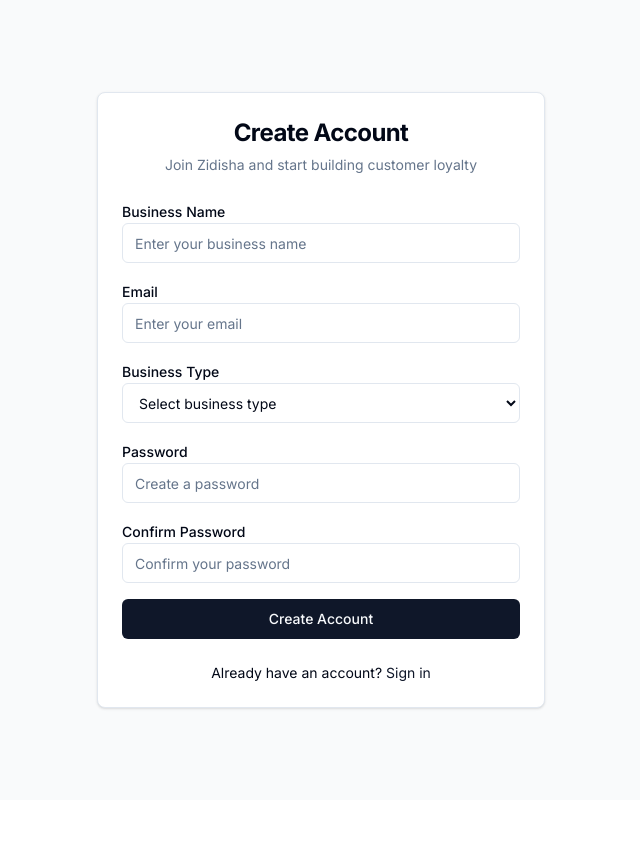
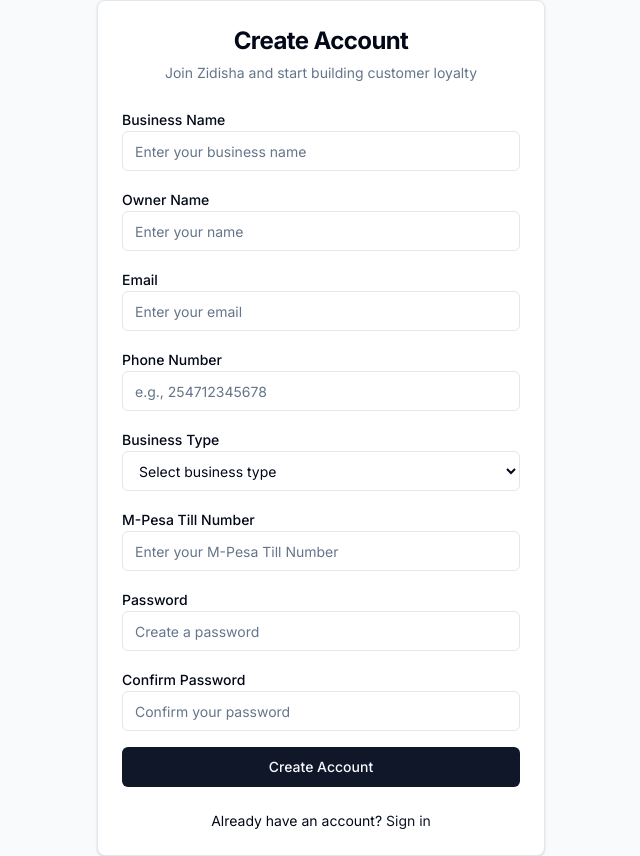
Before and after one commit to theAcer/oops-frontend-fix, a Next.js app: page /register in a window 1280 px wide. Shown: the whole page, without its empty margins (319-959 px from the left). Before the commit the page ends 800 px from the top, so only its background shows below. Built offline with nearby package versions, Linux system fonts and the light colour scheme; no server answers.

Commit message:
[dyad] Fixed merchant registration API mismatch - wrote 2 file(s)

```diff
--- a/src/app/register/page.tsx
+++ b/src/app/register/page.tsx
@@ -11,11 +11,14 @@
 
 export default function RegisterPage() {
   const [formData, setFormData] = useState({
-    name: "",
+    businessName: "", // Renamed from 'name' for clarity
+    ownerName: "", // New field
     email: "",
+    phone: "", // New field
+    businessType: "",
+    mpesaTillNumber: "", // New field
     password: "",
     confirmPassword: "",
-    businessType: "",
   })
   const [error, setError] = useState("")
   const [loading, setLoading] = useState(false)
@@ -38,7 +41,15 @@
     setLoading(true)
 
     try {
-      await register(formData.name, formData.email, formData.password, formData.businessType)
+      await register(
+        formData.businessName,
+        formData.ownerName,
+        formData.email,
+        formData.phone,
+        formData.businessType,
+        formData.mpesaTillNumber,
+        formData.password,
+      )
     } catch (err) {
       setError("Registration failed. Please try again.")
     } finally {
@@ -67,17 +78,32 @@
             )}
 
             <div className="space-y-2">
-              <label htmlFor="name" className="text-sm font-medium">
+              <label htmlFor="businessName" className="text-sm font-medium">
                 Business Name
               </label>
               <Input
-                id="name"
-                name="name"
+                id="businessName"
+                name="businessName"
                 type="text"
-                value={formData.name}
+                value={formData.businessName}
                 onChange={handleChange}
                 required
                 placeholder="Enter your business name"
+              />
+            </div>
+
+            <div className="space-y-2">
+              <label htmlFor="ownerName" className="text-sm font-medium">
+                Owner Name
+              </label>
+              <Input
+                id="ownerName"
+                name="ownerName"
+                type="text"
+                value={formData.ownerName}
+                onChange={handleChange}
+                required
+                placeholder="Enter your name"
               />
             </div>
 
@@ -93,6 +119,21 @@
                 onChange={handleChange}
                 required
                 placeholder="Enter your email"
+              />
+            </div>
+
+            <div className="space-y-2">
+              <label htmlFor="phone" className="text-sm font-medium">
+                Phone Number
+              </label>
+              <Input
+                id="phone"
+                name="phone"
+                type="tel"
+                value={formData.phone}
+                onChange={handleChange}
+                required
+                placeholder="e.g., 254712345678"
               />
             </div>
 
@@ -115,6 +156,21 @@
                 <option value="ecommerce">E-commerce</option>
                 <option value="other">Other</option>
               </select>
+            </div>
+
+            <div className="space-y-2">
+              <label htmlFor="mpesaTillNumber" className="text-sm font-medium">
+                M-Pesa Till Number
+              </label>
+              <Input
+                id="mpesaTillNumber"
+                name="mpesaTillNumber"
+                type="text"
+                value={formData.mpesaTillNumber}
+                onChange={handleChange}
+                required
+                placeholder="Enter your M-Pesa Till Number"
+              />
             </div>
 
             <div className="space-y-2">
--- a/src/contexts/auth-context.tsx
+++ b/src/contexts/auth-context.tsx
@@ -15,7 +15,15 @@
 interface AuthContextType {
   user: User | null
   login: (email: string, password: string) => Promise<void>
-  register: (name: string, email: string, password: string, businessType: string) => Promise<void>
+  register: (
+    businessName: string,
+    ownerName: string,
+    email: string,
+    phone: string,
+    businessType: string,
+    mpesaTillNumber: string,
+    password: string,
+  ) => Promise<void>
   logout: () => void
   loading: boolean
 }
@@ -60,22 +68,32 @@
     }
   }
 
-  const register = async (name: string, email: string, password: string, businessType: string) => {
+  const register = async (
+    businessName: string,
+    ownerName: string,
+    email: string,
+    phone: string,
+    businessType: string,
+    mpesaTillNumber: string,
+    password: string,
+  ) => {
     try {
       // First register the merchant
       const merchantResponse = await api.post("/merchants", {
-        name,
+        business_name: businessName,
+        owner_name: ownerName,
         email,
+        phone,
         business_type: businessType,
-        phone: "", // Will be updated later
-        location: "", // Will be updated later
+        mpesa_till_number: mpesaTillNumber,
+        // address and city can be optional or added later
       })
 
       // Then create user account (assuming there's an auth endpoint)
       const authResponse = await api.post("/auth/register", {
         email,
         password,
-        name,
+        name: ownerName, // Using ownerName for the user's name
         merchant_id: merchantResponse.data.id,
       })
 
```
